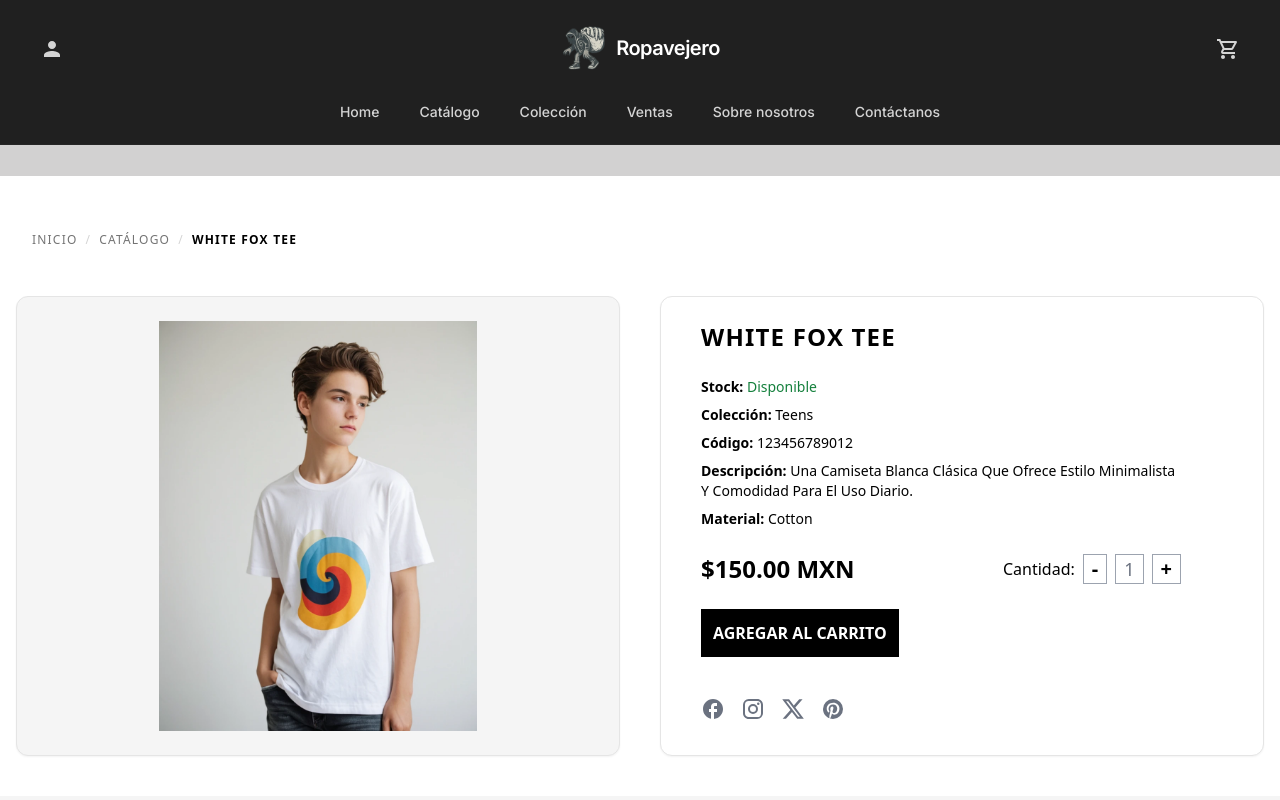
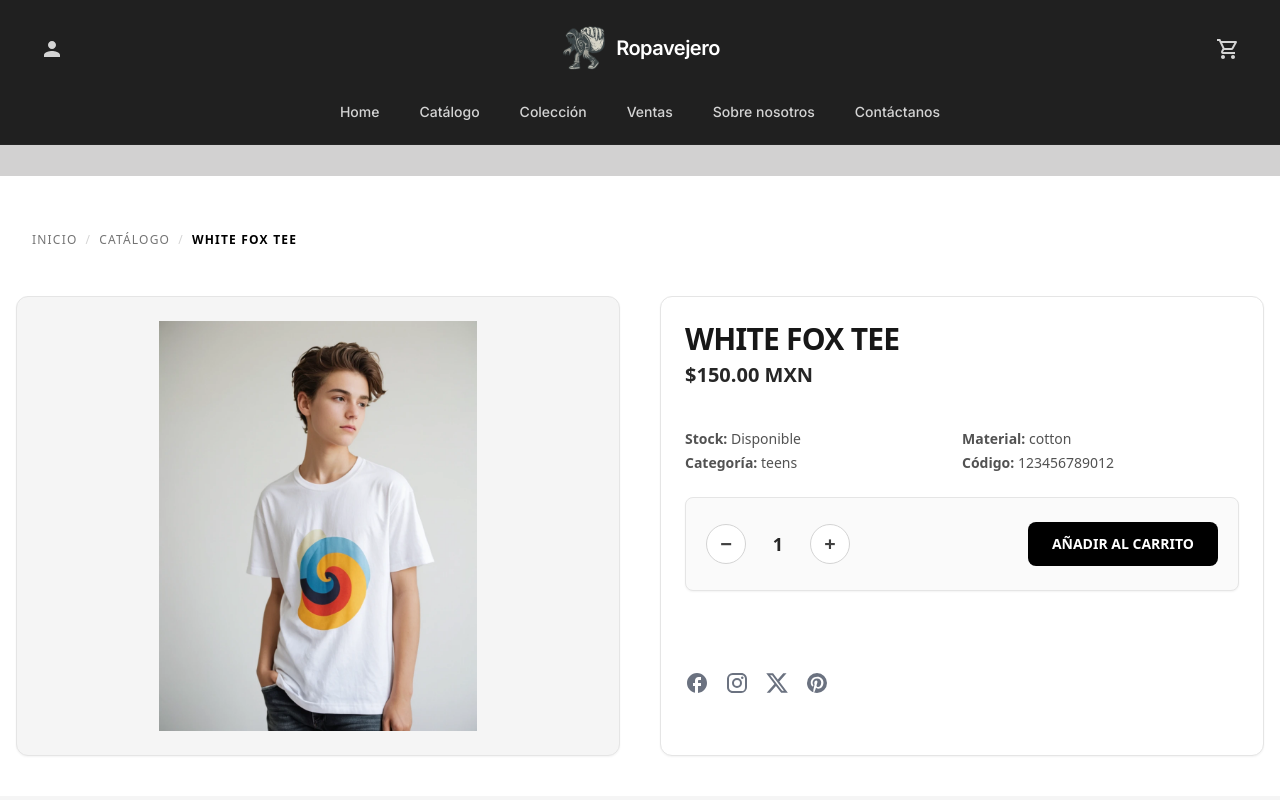
Before and after one commit to sebasdex/ropavejero-next, a Next.js app: page /collection/1 in a window 1280 px wide. Shown: the top 800 px of the page. Built offline with nearby package versions, Linux system fonts and the light colour scheme.

Commit message:
feat: Refactor InfoClothes component for improved layout and readability

```diff
--- a/src/components/clothes-details/InfoClothes.tsx
+++ b/src/components/clothes-details/InfoClothes.tsx
@@ -1,8 +1,7 @@
-import { useState } from "react";
 import { Shirt } from "@/db/db";
-import SocialMediaInfo from "./SocialMediaInfo";
 import useStore from "@/store/myState";
 import AddMessageCart from "../AddMessageCart";
+import SocialMediaInfo from "./SocialMediaInfo";
 
 function InfoClothes({ shirt }: { shirt: Shirt }) {
   const {
@@ -18,70 +17,52 @@ function InfoClothes({ shirt }: { shirt: Shirt }) {
   return (
     <>
       {isModalOpen && <AddMessageCart />}
-      <article className="px-4 w-full max-w-lg space-y-2">
-        <h1 className="text-2xl font-bold uppercase tracking-wider mb-6">
-          {shirt.name}
-        </h1>
-        <p className="font-bold text-sm">
-          Stock:
-          <span
-            className={
-              shirt.available ? "text-green-700 font-normal" : "text-red-500"
-            }
-          >
-            {" "}
-            {shirt.available ? "Disponible" : "No Disponible"}
-          </span>
-        </p>
-        <p className="font-bold text-sm">
-          Colección:{" "}
-          <span className="font-normal capitalize">{shirt.category}</span>
-        </p>
-        <p className="font-bold text-sm">
-          Código:{" "}
-          <span className="font-normal capitalize">{shirt.barcode}</span>
-        </p>
-        <p className="font-bold text-sm">
-          Descripción:{" "}
-          <span className="font-normal capitalize">{shirt.description}</span>
-        </p>
-        <p className="font-bold text-sm">
-          Material:{" "}
-          <span className="font-normal capitalize">{shirt.material}</span>
-        </p>
-        <div className="flex flex-col md:flex-row space-y-4 md:space-y-0 justify-between py-4">
-          <p className="font-bold text-2xl">${shirt.price.toFixed(2)} MXN</p>
-          <div className="flex items-center space-x-2">
-            <p>Cantidad:</p>
+
+      <div className="space-y-6 text-neutral-900">
+        <div className="space-y-1">
+          <h1 className="text-3xl font-black uppercase tracking-tight">{shirt.name}</h1>
+          <p className="text-xl font-semibold text-neutral-800">${shirt.price.toFixed(2)} MXN</p>
+        </div>
+        <div className="grid grid-cols-2 gap-y-1 text-sm text-neutral-600 pt-4">
+          <p><strong>Stock:</strong> {shirt.available ? "Disponible" : "Agotado"}</p>
+          <p><strong>Material:</strong> {shirt.material}</p>
+          <p><strong>Categoría:</strong> {shirt.category}</p>
+          <p><strong>Código:</strong> {shirt.barcode}</p>
+        </div>
+
+        <div className="mt-8 w-full bg-neutral-50 border border-neutral-200 rounded-lg px-5 py-6 flex flex-col sm:flex-row items-center justify-between gap-6 shadow-sm">
+          <div className="flex items-center gap-4">
             <button
-              className="border border-gray-400 px-2 font-bold text-xl hover:bg-gray-800 hover:text-white hover:border-gray-800 transition-all duration-300 ease-in-out"
               onClick={removeQuantityToBuy}
+              className="w-10 h-10 rounded-full bg-white border border-neutral-300 text-xl font-bold text-neutral-700 transition-all duration-200 hover:bg-black hover:text-white hover:scale-105"
             >
-              -
+              −
             </button>
-            <p className="text-lg text-gray-500 border px-2 border-gray-400">
+            <span className="text-lg font-bold text-neutral-800 min-w-[32px] text-center">
               {quantityToBuy}
-            </p>
+            </span>
             <button
-              className="border border-gray-400 px-2 font-bold text-xl hover:bg-gray-800 hover:text-white hover:border-gray-800 transition-all duration-300 ease-in-out"
               onClick={addQuantityToBuy}
+              className="w-10 h-10 rounded-full bg-white border border-neutral-300 text-xl font-bold text-neutral-700 transition-all duration-200 hover:bg-black hover:text-white hover:scale-105"
             >
               +
             </button>
           </div>
+          <button
+            onClick={() => {
+              addItemToBuy(shirt, quantityToBuy);
+              currentShirtAdd(shirt);
+              openModal();
+            }}
+            className="w-full sm:w-auto uppercase text-sm font-bold bg-black text-white px-6 py-3 rounded-lg transition-all duration-300 transform hover:-translate-y-0.5 hover:shadow-lg hover:scale-[1.02]"
+          >
+            Añadir al carrito
+          </button>
         </div>
-        <button
-          className="bg-black text-white p-3 uppercase font-bold hover:bg-gray-800 transition-all duration-300 ease-in-out"
-          onClick={() => {
-            addItemToBuy(shirt, quantityToBuy);
-            currentShirtAdd(shirt);
-            openModal();
-          }}
-        >
-          Agregar al carrito
-        </button>
-        <SocialMediaInfo />
-      </article>
+        <div className="pt-6">
+          <SocialMediaInfo />
+        </div>
+      </div>
     </>
   );
 }
```
